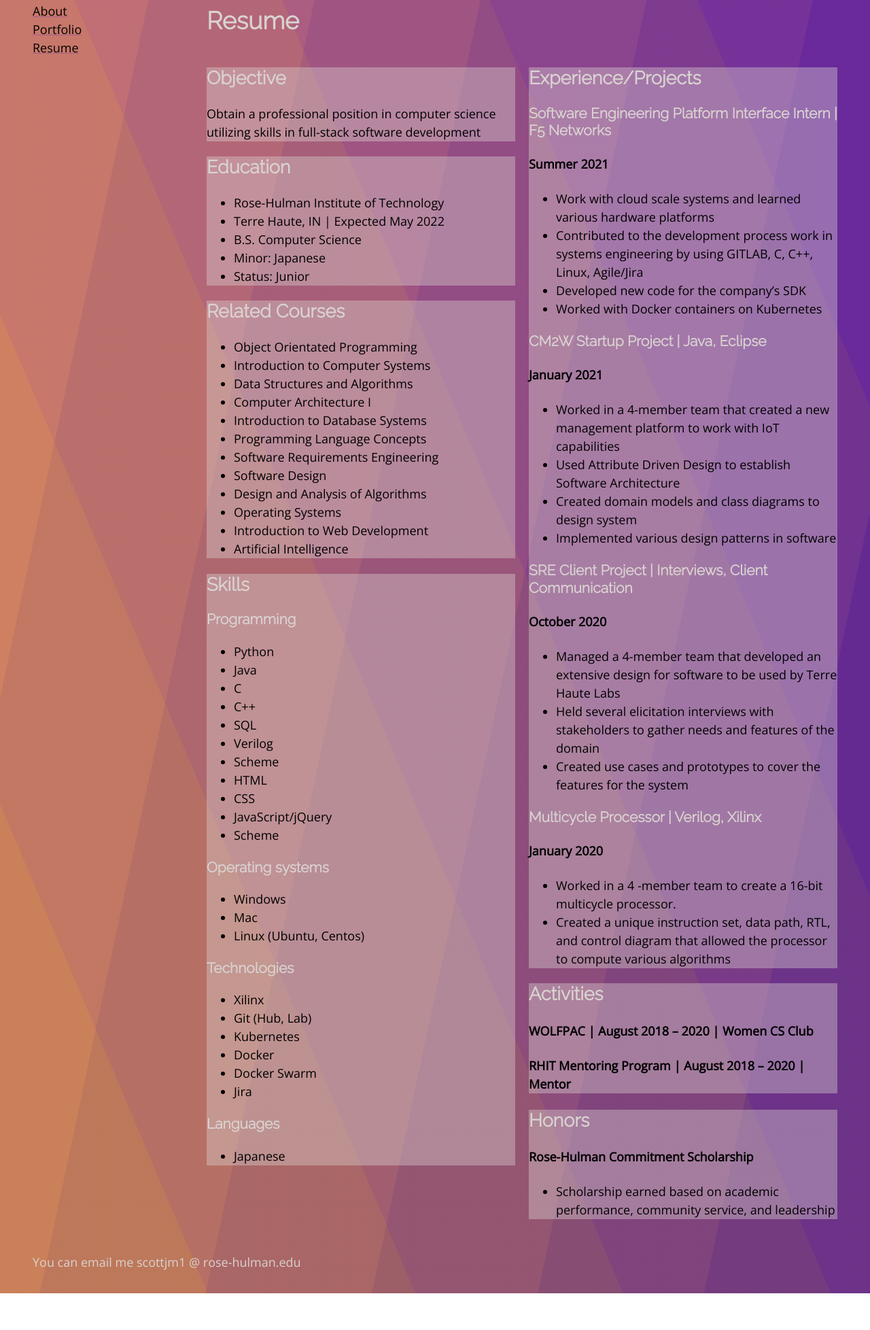
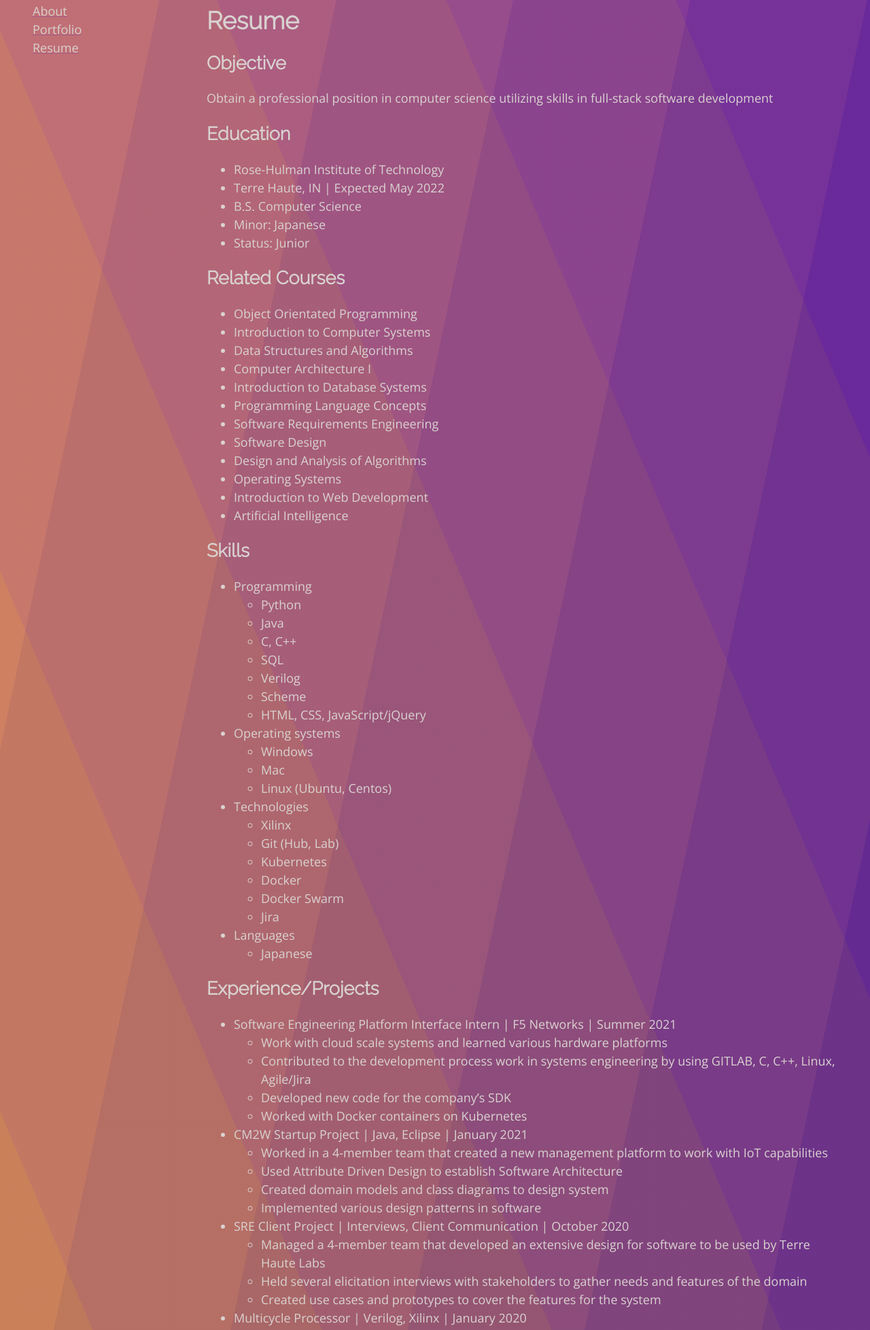
Before and after one commit to jasminescott18/jasminescott18.github.io, a plain HTML site: page Portfolio/public/resume.html in a window 1280 px wide. Shown: the part 122-2078 px from the top of the page at 68% size. Before the commit the page ends 2024 px from the top, so only its background shows below. Drawn offline with nearby package versions, Linux system fonts and the light colour scheme.

Commit message:
Lots more updates

```diff
--- a/Portfolio/public/resume.html
+++ b/Portfolio/public/resume.html
@@ -7,7 +7,11 @@
     <title>Jasmine Scott's Resume Section</title>
     <link rel="stylesheet" href="styles/normalize.css" />
     <link rel="stylesheet" href="styles/main.css" />
-    <link rel="icon" href="images/favicon.png" />
+    <link rel="apple-touch-icon" sizes="180x180" href="images/favicon/apple-touch-icon.png"/>
+    <link rel="icon" sizes="32x32" href="images/favicon/favicon-32x32.png"/>
+    <link rel="icon" sizes="16x16" href="images/favicon/favicon-16x16.png"/>
+    <link rel="mainfest" href="images/favicon/site.webmanifest"/>
+
 </head>
 
 <body id="resume">
@@ -24,28 +28,21 @@
     <main>
         <h1>Resume</h1>
 
-        <div id="flex-container">
-            <div id="lCol">
-                <div class="l-catergory">
         <h2>Objective</h2>
         <p>Obtain a professional position in computer science utilizing skills in full-stack software
             development</p>
-                </div>
 
-                <div class="l-catergory">
         <h2>Education</h2>
-                    <ul id="educationList">
+        <ul>
             <li>Rose-Hulman Institute of Technology</li>
             <li>Terre Haute, IN | Expected May 2022</li>
             <li>B.S. Computer Science</li>
             <li>Minor: Japanese</li>
             <li>Status: Junior</li>
         </ul>
-                </div>
 
-                <div class="l-catergory">
         <h2>Related Courses</h2>
-                    <ul id="coursesList">
+        <ul>
             <li>Object Orientated Programming</li>
             <li>Introduction to Computer Systems</li>
             <li>Data Structures and Algorithms</li>
@@ -60,33 +57,28 @@
             <li>Artificial Intelligence</li>
 
         </ul>
-                </div>
 
-                <div class="l-catergory">
         <h2>Skills</h2>
-                    <h3>Programming</h3>
+        <ul>
+            <li>Programming</li>
             <ul>
                 <li>Python</li>
                 <li>Java</li>
-                        <li>C</li>
-                        <li>C++</li>
+                <li>C, C++</li>
                 <li>SQL</li>
                 <li>Verilog</li>
                 <li>Scheme</li>
-                        <li>HTML</li>
-                        <li>CSS</li>
-                        <li>JavaScript/jQuery</li>
-                        <li>Scheme</li>
+                <li>HTML, CSS, JavaScript/jQuery</li>
             </ul>
 
-                    <h3>Operating systems</h3>
+            <li>Operating systems</li>
             <ul>
                 <li>Windows</li>
                 <li>Mac</li>
                 <li>Linux (Ubuntu, Centos)</li>
             </ul>
 
-                    <h3>Technologies</h3>
+            <li>Technologies</li>
             <ul>
                 <li>Xilinx</li>
                 <li>Git (Hub, Lab)</li>
@@ -96,29 +88,26 @@
                 <li>Jira</li>
             </ul>
 
-                        <h3>Languages</h3>
+            <li>Languages</li>
             <ul>
                 <li>Japanese</li>
             </ul>
-                </div>
-            </div>
+
+        </ul>
 
 
-            <div id="rCol">
-                <div class="r-catergory">
         <h2>Experience/Projects</h2>
-
-                    <h3>Software Engineering Platform Interface Intern | F5 Networks</h3>
-                    <h4>Summer 2021</h4>
+        <ul>
+            <li>Software Engineering Platform Interface Intern | F5 Networks | Summer 2021</li>
             <ul>
                 <li>Work with cloud scale systems and learned various hardware platforms</li>
-                        <li>Contributed to the development process work in systems engineering by using GITLAB, C, C++, Linux, Agile/Jira</li>
+                <li>Contributed to the development process work in systems engineering by using GITLAB, C, C++, Linux,
+                    Agile/Jira</li>
                 <li>Developed new code for the company’s SDK</li>
                 <li>Worked with Docker containers on Kubernetes</li>
             </ul>
 
-                    <h3>CM2W Startup Project | Java, Eclipse</h3>
-                    <h4>January 2021</h4>
+            <li>CM2W Startup Project | Java, Eclipse | January 2021</li>
             <ul>
                 <li>Worked in a 4-member team that created a new management platform to work with IoT capabilities</li>
                 <li>Used Attribute Driven Design to establish Software Architecture</li>
@@ -126,40 +115,38 @@
                 <li>Implemented various design patterns in software</li>
             </ul>
 
-                    <h3>SRE Client Project | Interviews, Client Communication</h3>
-                    <h4>October 2020</h4>
+            <li>SRE Client Project | Interviews, Client Communication | October 2020</li>
             <ul>
-                        <li>Managed a 4-member team that developed an extensive design for software to be used by Terre Haute Labs  </li>
-                        <li>Held several elicitation interviews with stakeholders to gather needs and features of the domain</li>
+                <li>Managed a 4-member team that developed an extensive design for software to be used by Terre Haute
+                    Labs
+                </li>
+                <li>Held several elicitation interviews with stakeholders to gather needs and features of the domain
+                </li>
                 <li>Created use cases and prototypes to cover the features for the system</li>
             </ul>
 
-                    <h3>Multicycle Processor | Verilog, Xilinx</h3>
-                    <h4>January 2020</h4>
+            <li>Multicycle Processor | Verilog, Xilinx | January 2020</li>
             <ul>
                 <li>Worked in a 4 -member team to create a 16-bit multicycle processor. </li>
-                        <li>Created a unique instruction set, data path, RTL, and control diagram that allowed the processor to compute various algorithms</li>
+                <li>Created a unique instruction set, data path, RTL, and control diagram that allowed the processor to
+                    compute various algorithms</li>
             </ul>
 
-                </div>
+        </ul>
 
-                <div class="r-catergory">
         <h2>Activities</h2>
-                    <h4>WOLFPAC | August 2018 – 2020 | Women CS Club</h4>
-                    <h4>RHIT Mentoring Program | August 2018 – 2020 | Mentor</h4>
-                </div>
+        <ul>
+            <li>WOLFPAC | August 2018 – 2020 | Women CS Club</li>
+            <li>RHIT Mentoring Program | August 2018 – 2020 | Mentor</li>
+        </ul>
 
-                <div class="r-catergory">
         <h2>Honors</h2>
         <h4>Rose-Hulman Commitment Scholarship </h4>
         <ul>
             <li>Scholarship earned based on academic performance, community service, and leadership</li>
         </ul>
-                </div>
 
-            </div>
 
-        </div>
     </main>
     <footer>
         You can email me scottjm1 @ rose-hulman.edu
--- a/Portfolio/public/styles/main.css
+++ b/Portfolio/public/styles/main.css
@@ -8,6 +8,8 @@
     --dark-color: #68328C;
     --heading-color: #D9D2D0;
     --contrast-color: #BF7463;
+
+    color: var(--heading-color);
 }
 
 body {
@@ -30,7 +32,6 @@ body {
 h1, h2, h3{
     line-height: 1.2;
     font-family: 'Raleway', sans-serif;
-    color: var(--heading-color);
 }
 
 a {
@@ -45,6 +46,15 @@ a:hover{
 
 body#about img {
     height: 15em;
+    display: inline;
+    margin-right: var(--horizontal-space);
+}
+
+@media screen and (min-width: 25em) {
+    body#about img {
+        float: left;
+        margin-bottom: var(--vertical-space);
+    }
 }
 
 p {
@@ -94,7 +104,6 @@ body > main {
 
 body > footer {
     grid-area: foot;
-    color: var(--heading-color);
 }
 
 header, footer {
@@ -122,7 +131,8 @@ body#portfolio ul#portfolioItems {
 }
 
 body#portfolio ul#portfolioItems li img {
-    max-width: 100%;
+    max-width: 75%;
+    margin-left: -0.05em;
 }
 
 #flex-container {
@@ -142,18 +152,10 @@ body#portfolio ul#portfolioItems li img {
 .l-catergory{
     background-color: rgb(217, 210, 208, 0.4);
     margin-right: 10px;
+    padding-left: 5px;
 }
 
 .r-catergory{
     background-color: rgb(217, 210, 208, 0.4);
     margin-left: 10px;
 }
-
-#about {
-    background-color: rgb(217, 210, 208, 0.4);
-}
-
-/*
-#educationList {
-    list-style-type: none;
-} */
```
Also changed, not shown: Portfolio/public/images/favicon/android-chrome-192x192.png (added), Portfolio/public/images/favicon/android-chrome-512x512.png (added), Portfolio/public/images/favicon/apple-touch-icon.png (added), Portfolio/public/images/favicon/favicon-16x16.png (added), Portfolio/public/images/favicon/favicon-32x32.png (added), Portfolio/public/images/favicon/favicon.ico (added), Portfolio/public/images/favicon/site.webmanifest (added), Portfolio/public/images/portfolio/binary_tree.png (added), Portfolio/public/images/portfolio/bubble_bobble.jpg (added), Portfolio/public/images/portfolio/coffee_machine.jpg (added), Portfolio/public/images/portfolio/lab.jpg (added), Portfolio/public/images/portfolio/lego_mindstorms.jpg (added), Portfolio/public/images/portfolio/processor.jpg (added), Portfolio/public/images/portfolio/retrocomputer.jpg (renamed from Portfolio/public/images/retrocomputer.jpg), 1 other file. Lines whose indentation alone changed are shown as unchanged.
